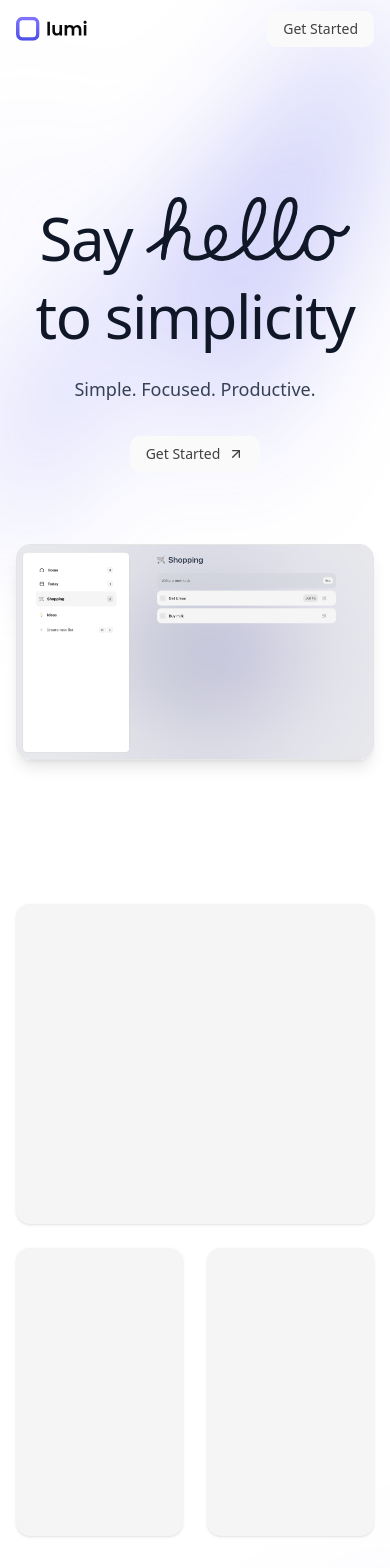
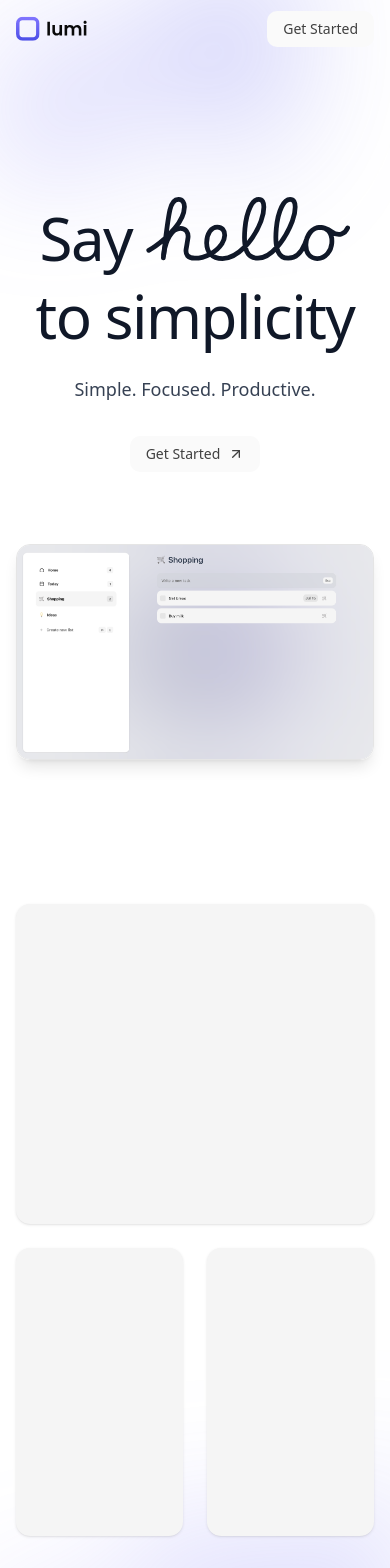
Before and after one commit to chefberke/calira, a Next.js app: page / in a window 390 px wide. Shown: the part 11-1579 px from the top of the page. Built offline with nearby package versions, Linux system fonts and the light colour scheme.

Commit message:
Refactor layout in page.tsx to improve responsiveness and remove unnecessary min-height styles from gradient backgrounds; streamline content structure for better alignment and visual consistency.

```diff
--- a/src/app/page.tsx
+++ b/src/app/page.tsx
@@ -11,11 +11,11 @@ export default function Home() {
 
   return (
     <PageTransition>
-      <div className={`min-h-screen w-screen overflow-x-hidden relative`}>
+      <div className={`min-h-screen w-full overflow-hidden relative`}>
         {/* top Gradient */}
         <div
           aria-hidden="true"
-          className="absolute inset-x-0 -top-40 -z-10 transform-gpu overflow-hidden blur-3xl sm:-top-80 min-h-screen"
+          className="absolute inset-x-0 -top-40 -z-10 transform-gpu overflow-hidden blur-3xl sm:-top-80"
         >
           <div
             style={{
@@ -23,14 +23,14 @@ export default function Home() {
                 "polygon(74.1% 44.1%, 100% 61.6%, 97.5% 26.9%, 85.5% 0.1%, 80.7% 2%, 72.5% 32.5%, 60.2% 62.4%, 52.4% 68.1%, 47.5% 58.3%, 45.2% 34.5%, 27.5% 76.7%, 0.1% 64.9%, 17.9% 100%, 27.6% 76.8%, 76.1% 97.7%, 74.1% 44.1%)",
               background: `linear-gradient(to top right, ${gradientColors.from}, ${gradientColors.to})`,
             }}
-            className="relative left-[calc(50%-11rem)] aspect-[1155/678] w-[36.125rem] max-w-none -translate-x-1/2 rotate-[30deg] opacity-30 sm:left-[calc(50%-30rem)] sm:w-[72.1875rem] min-h-screen"
+            className="relative left-[calc(50%-11rem)] aspect-[1155/678] w-[36.125rem] max-w-none -translate-x-1/2 rotate-[30deg] opacity-30 sm:left-[calc(50%-30rem)] sm:w-[72.1875rem]"
           />
         </div>
 
         {/* bottom Gradient */}
         <div
           aria-hidden="true"
-          className="absolute inset-x-0 top-[calc(100%-13rem)] -z-10 transform-gpu overflow-hidden blur-3xl sm:top-[calc(100%-30rem)] min-h-screen"
+          className="absolute inset-x-0 top-[calc(100%-13rem)] -z-10 transform-gpu overflow-hidden blur-3xl sm:top-[calc(100%-30rem)]"
         >
           <div
             style={{
@@ -38,14 +38,14 @@ export default function Home() {
                 "polygon(74.1% 44.1%, 100% 61.6%, 97.5% 26.9%, 85.5% 0.1%, 80.7% 2%, 72.5% 32.5%, 60.2% 62.4%, 52.4% 68.1%, 47.5% 58.3%, 45.2% 34.5%, 27.5% 76.7%, 0.1% 64.9%, 17.9% 100%, 27.6% 76.8%, 76.1% 97.7%, 74.1% 44.1%)",
               background: `linear-gradient(to top right, ${gradientColors.from}, ${gradientColors.to})`,
             }}
-            className="relative left-[calc(50%+3rem)] aspect-[1155/678] w-[36.125rem] max-w-none -translate-x-1/2 opacity-30 sm:left-[calc(50%+36rem)] sm:w-[72.1875rem] min-h-screen"
+            className="relative left-[calc(50%+3rem)] aspect-[1155/678] w-[36.125rem] max-w-none -translate-x-1/2 opacity-30 sm:left-[calc(50%+36rem)] sm:w-[72.1875rem]"
           />
         </div>
 
         {/* Content */}
-        <div className="relative z-10 px-4 sm:px-6 lg:px-8 w-full h-full">
-          <div className="w-full h-full flex items-center justify-center">
-            <div className="w-full h-full max-w-4xl">
+        <div className="relative z-10 px-4 sm:px-6 lg:px-8 w-full">
+          <div className="w-full flex items-center justify-center">
+            <div className="w-full max-w-4xl">
               <Nav />
               <Hero />
               <Grids />
```
